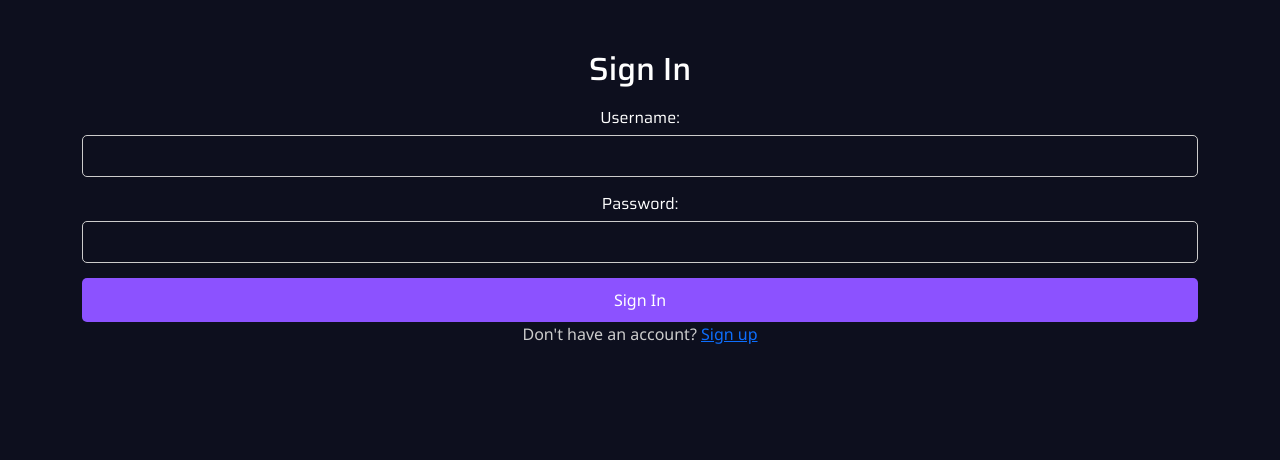
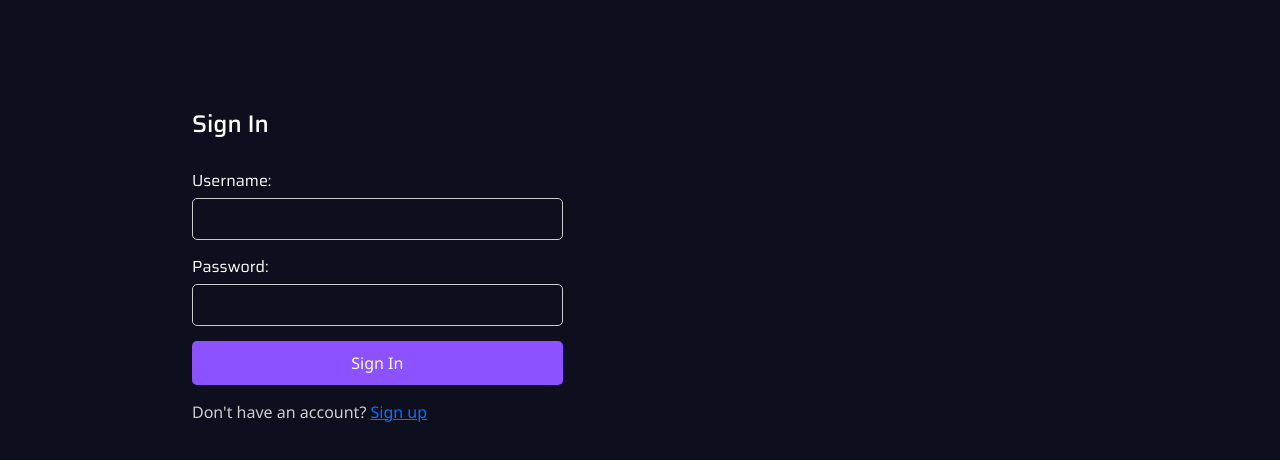
Before and after one commit to NavikaReddy/GamifiedLearningLabs, a React (Create React App) app: page / in a window 1280 px wide. Shown: the top 460 px of the page. Built offline with nearby package versions, Linux system fonts and the light colour scheme.

Commit message:
signin to left

```diff
--- a/src/Components/SignIn/SignIn.css
+++ b/src/Components/SignIn/SignIn.css
@@ -1,30 +1,28 @@
-body{
+*{
   justify-content:left;
-    background-color:#1d1531;
+  background-color:#000000;
 }
-.signin-container {
-    max-width: 200px;
+.signin {
+  width: 35%;
   margin: 100px;
   padding: 10px;
   text-align:left;
-    justify-content:center;
+  justify-content:left;
   align-items: left;
 }
 
-  .signin-container h2 {
+.signin h2 {
   margin-bottom: 20px;
   font-size: x-large;
   font-family:"Saira",sans-serif;
 }
 
 .signin-form {
+  width: 100%;
+
   display:flex;
   flex-direction: column;
   align-items:normal;
-  }
-
-  .signin-form div {
-    margin-bottom: 15px;
 }
 
 .signin-form label {
@@ -51,6 +49,9 @@ body{
   cursor: pointer;
   transition: background-color 0.3s;
 }
+.signin-form input,.signin-form button{
+  margin-bottom: 15px;
+}
 
 .signin-form button:hover {
   background-color:green;
--- a/src/Components/SignIn/SignIn.js
+++ b/src/Components/SignIn/SignIn.js
@@ -31,7 +31,7 @@ function Signin() {
     <div className='signin'>
       <h2>Sign In</h2>
       {err && <p style={{ color: 'red' }}>{err}</p>}
-      <form onSubmit={handleSubmit(handleLogin)} className='signin-form'>
+      <form onSubmit={handleSubmit(handleLogin)} className='signin-form' >
         <div>
           <label>Username:</label>
           <input
```
Lines whose indentation alone changed are shown as unchanged.
